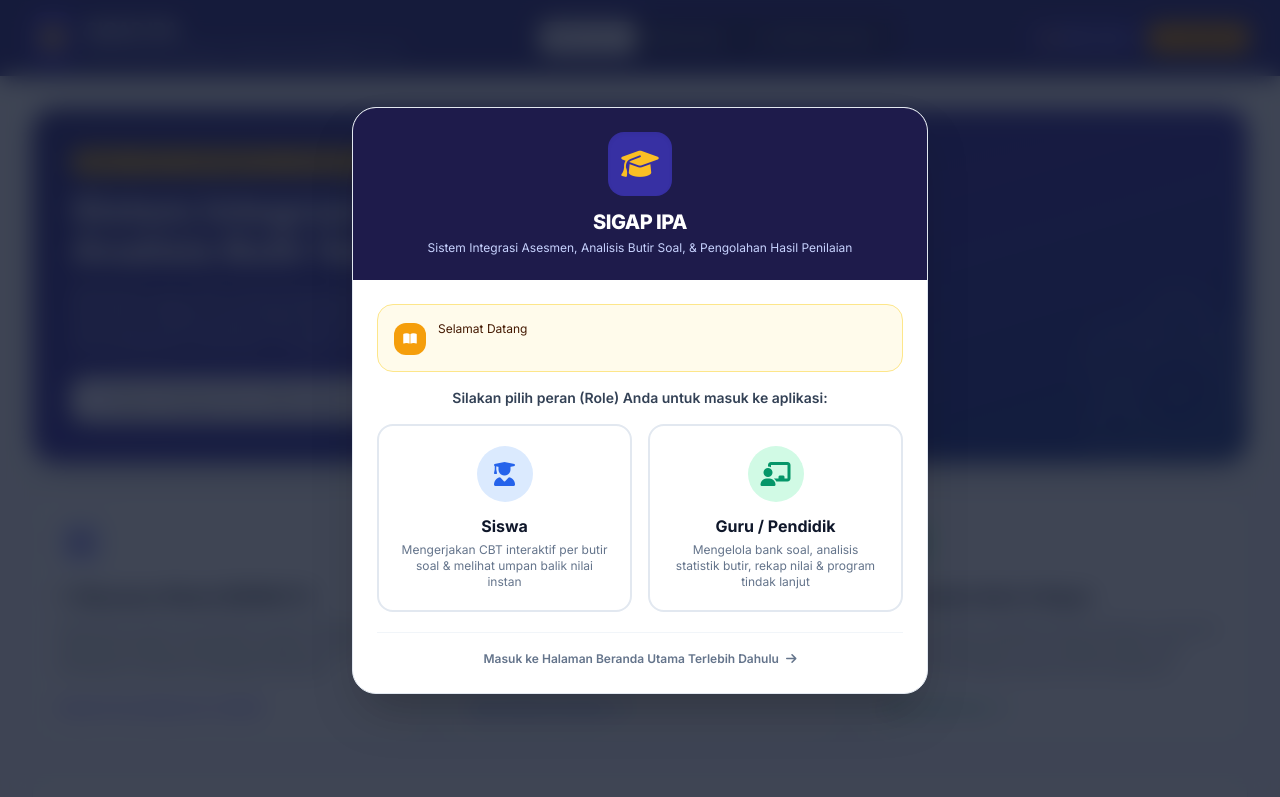
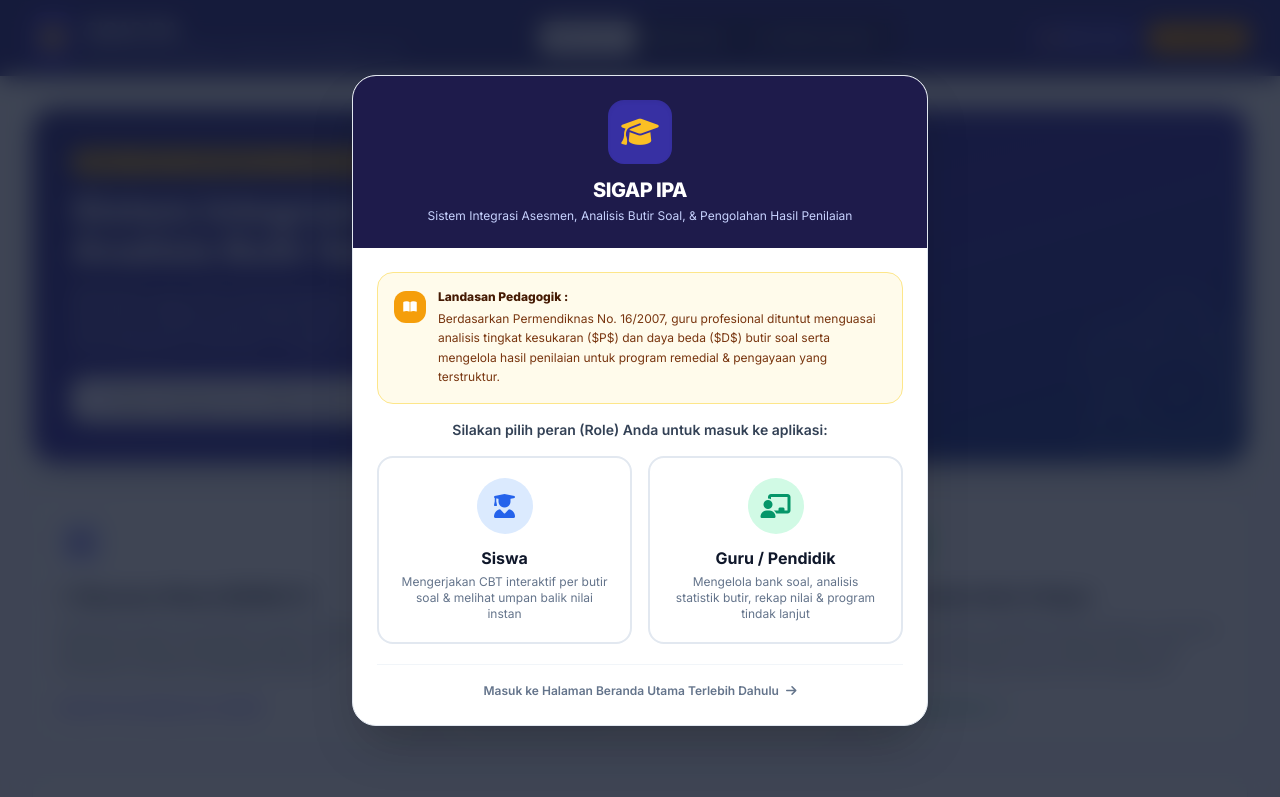
Before and after one commit to oktinalailihidayah/CBTIPA, a plain HTML site: page index.html in a window 1280 px wide. Shown: the top 797 px of the page. Drawn offline with nearby package versions, Linux system fonts and the light colour scheme.

Commit message:
Update index.html

```diff
--- a/index.html
+++ b/index.html
@@ -54,7 +54,12 @@
                             <div class="w-7 h-7 sm:w-8 sm:h-8 rounded-xl bg-amber-500 text-white flex items-center justify-center shrink-0 mt-0.5 font-bold">
                                 <i class="fa-solid fa-book-open"></i>
                             </div>
-                            Selamat Datang
+                           <div>
+                                <strong class="font-extrabold block mb-1">Landasan Pedagogik :</strong>
+                                <p class="leading-relaxed text-amber-900">
+                                    Berdasarkan Permendiknas No. 16/2007, guru profesional dituntut menguasai analisis tingkat kesukaran ($P$) dan daya beda ($D$) butir soal serta mengelola hasil penilaian untuk program remedial & pengayaan yang terstruktur.
+                                </p>
+                            </div>
                         </div>
                     </div>
 
```
